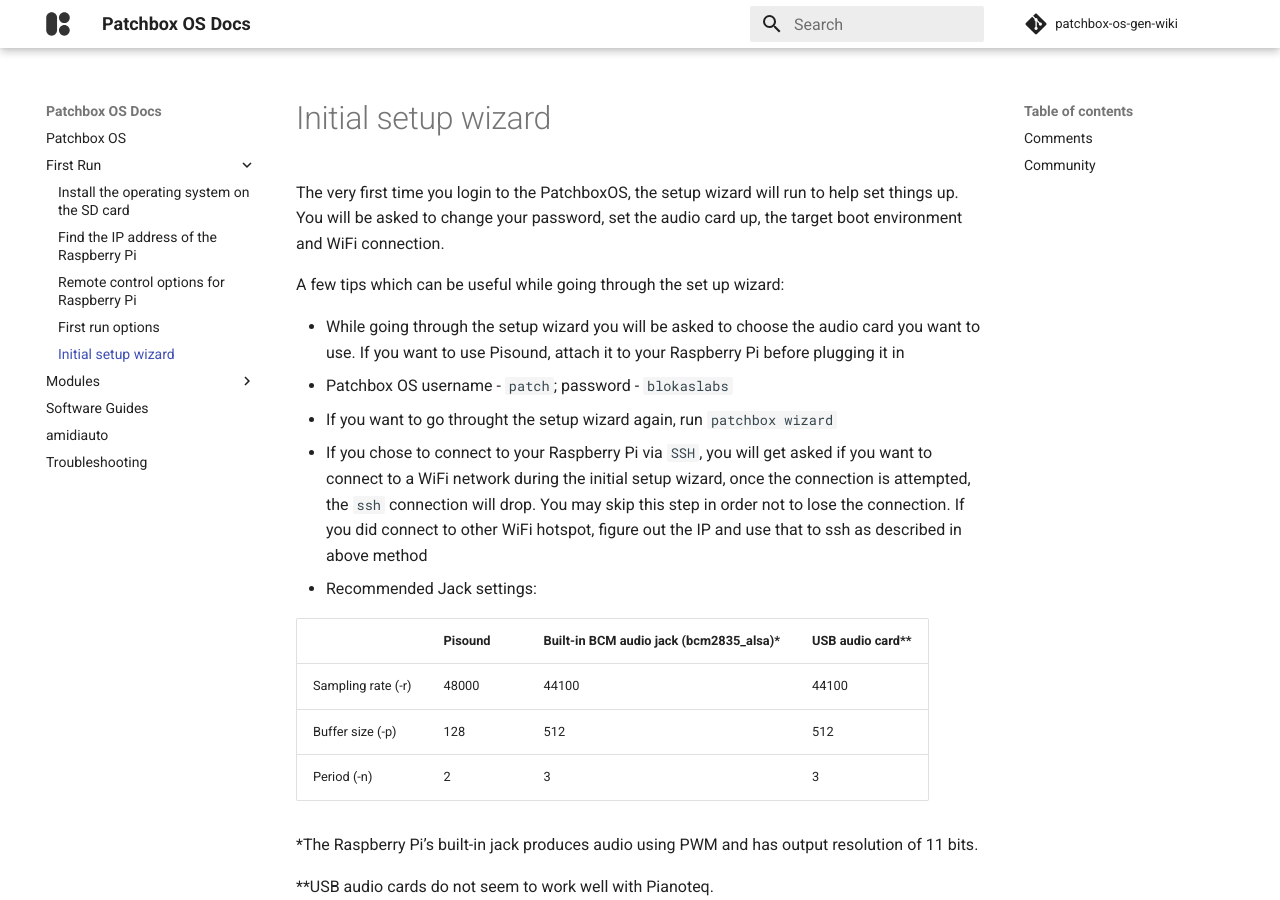
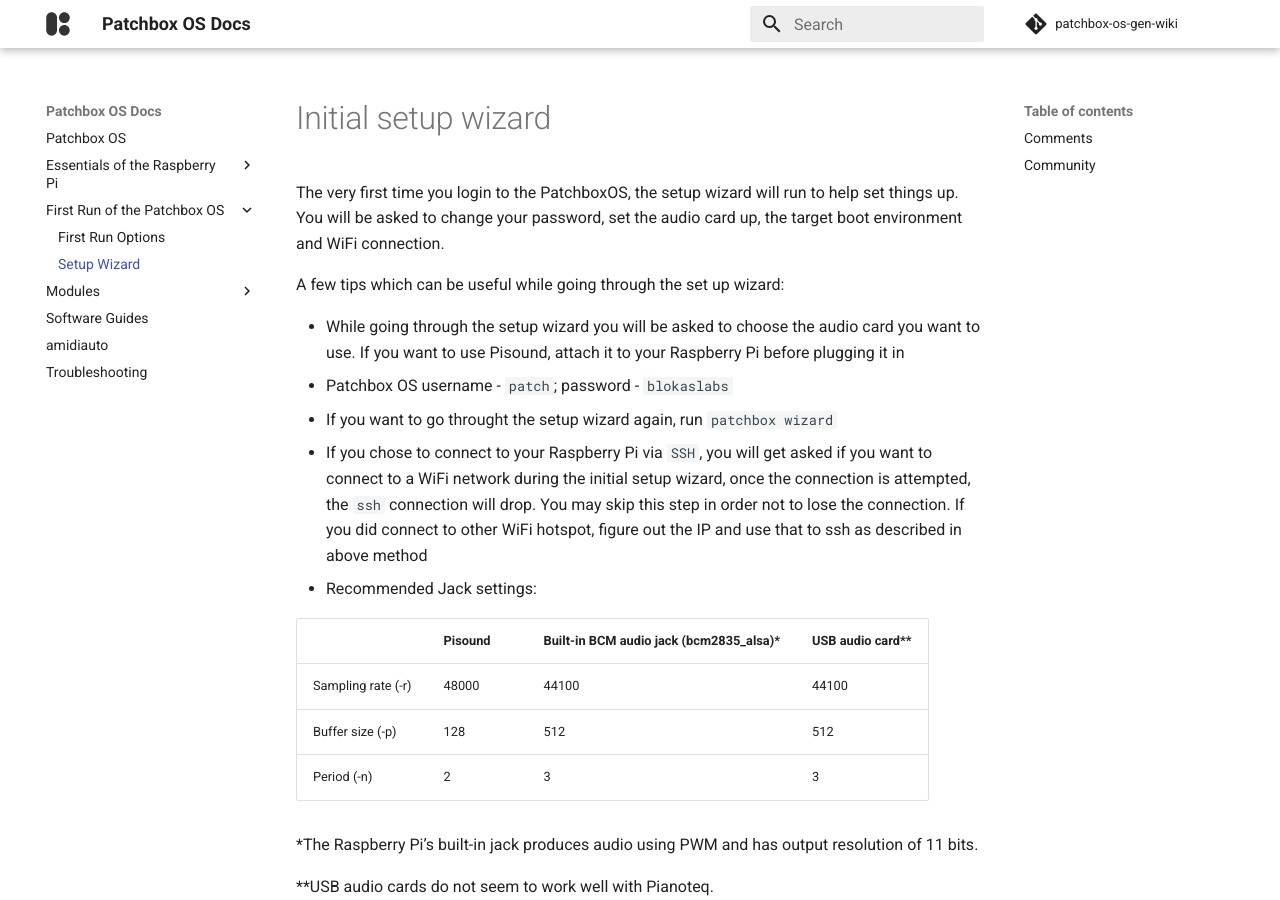
Before and after one commit to BlokasLabs/patchbox-os-docs, an MkDocs documentation site: the page built from docs/SetupWizard.md, in a window 1280 px wide and 900 px high. Built offline with MkDocs 1.6.1 and Material for MkDocs 9.7.7, drawn with Linux system fonts in a browser that asks for light colours; comment, search, counter and statistics services are not loaded; old or Windows-style settings are respelled for this version of MkDocs.

Commit message:
Added new page with subpages

```diff
--- a/mkdocs.yml
+++ b/mkdocs.yml
@@ -50,12 +50,13 @@ copyright: '&copy; 2020 VILNIAUS BLOKAS UAB'
 
 pages:
 - Patchbox OS: index.md
-- First Run:
-    - Install the operating system on the SD card: InstallOS.md
-    - Find the IP address of the Raspberry Pi: FindTheIP.md
-    - Remote control options for Raspberry Pi: RemoteControl.md
-    - First run options: FirstRunOptions.md
-    - Initial setup wizard: SetupWizard.md
+- Essentials of the Raspberry Pi:
+    - Install the Operating System on the SD Card: InstallOS.md
+    - Find the IP Address of the Raspberry Pi: FindTheIP.md
+    - Remote Control Options for the Raspberry Pi: RemoteControl.md
+- First Run of the Patchbox OS:
+    - First Run Options: FirstRunOptions.md
+    - Setup Wizard: SetupWizard.md
 - Modules:
     - Modules: Modules.md
     - Module Internals: Module-Internals.md
```
